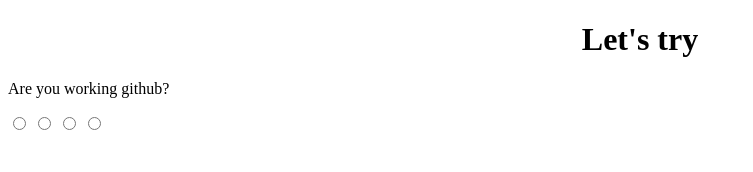
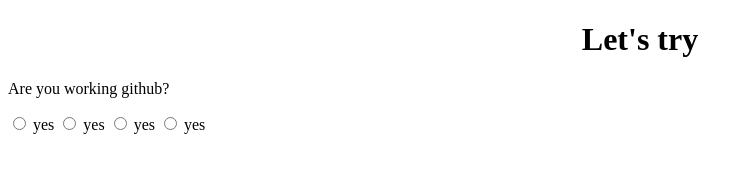
Before and after one commit to Aminul-Hasan-Emon/web-portfolio, a plain HTML site: page index.html in a window 1280 px wide. Shown: the whole page, without its empty margins (0-753 px from the left). Drawn offline with Linux system fonts and the light colour scheme.

Commit message:
little change

```diff
--- a/index.html
+++ b/index.html
@@ -12,10 +12,10 @@
     <h1>Let's try</h1>
     <p>Are you working github?</p>
     <div>
-        <input type="radio" name="yes" id="radio">
-        <input type="radio" name="no" id="radio">
-        <input type="radio" name="Ok" id="radio">
-        <input type="radio" name="Noo" id="radio">
+        <input type="radio" name="yes" id="radio"> <label for="radio">yes</label>
+        <input type="radio" name="yes" id="radio"> <label for="radio">yes</label>
+        <input type="radio" name="yes" id="radio"> <label for="radio">yes</label>
+        <input type="radio" name="yes" id="radio"> <label for="radio">yes</label>
     </div>
 </body>
 </html>
```
